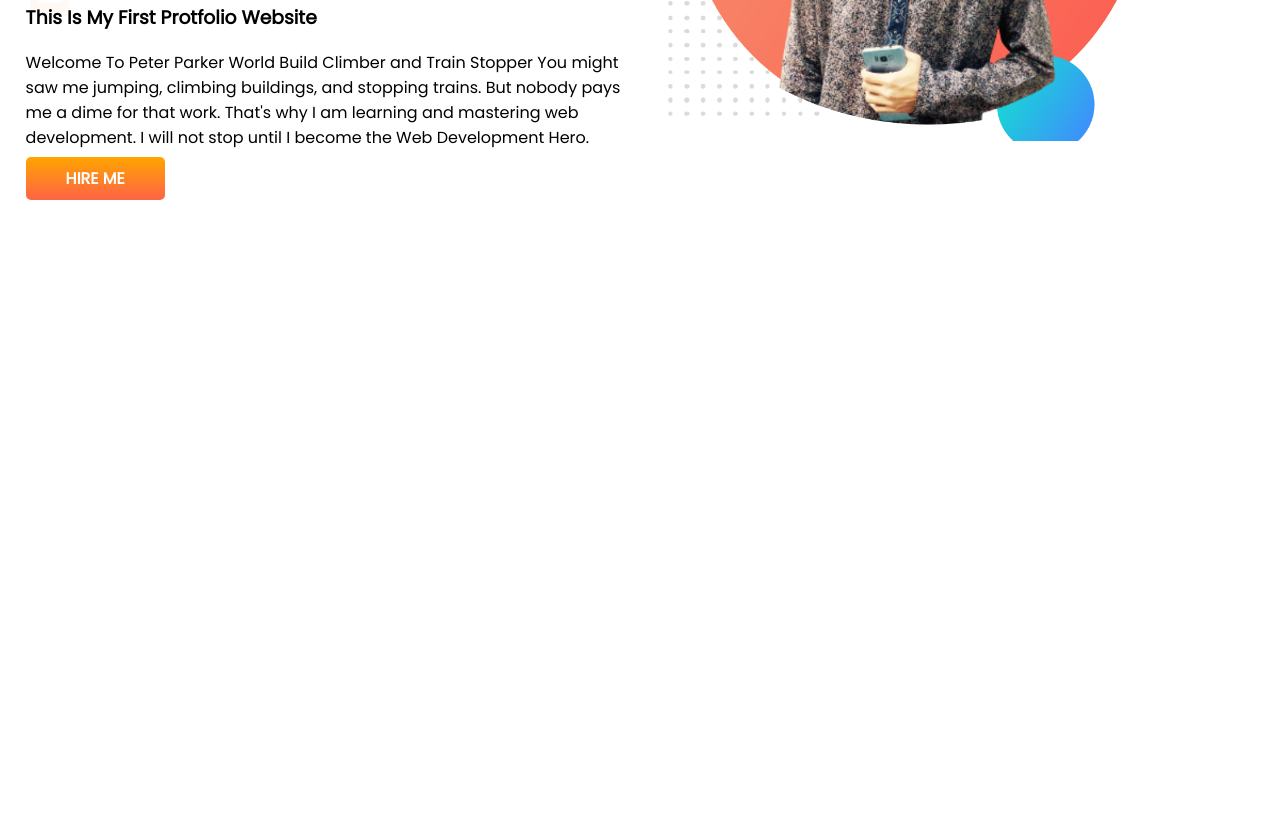
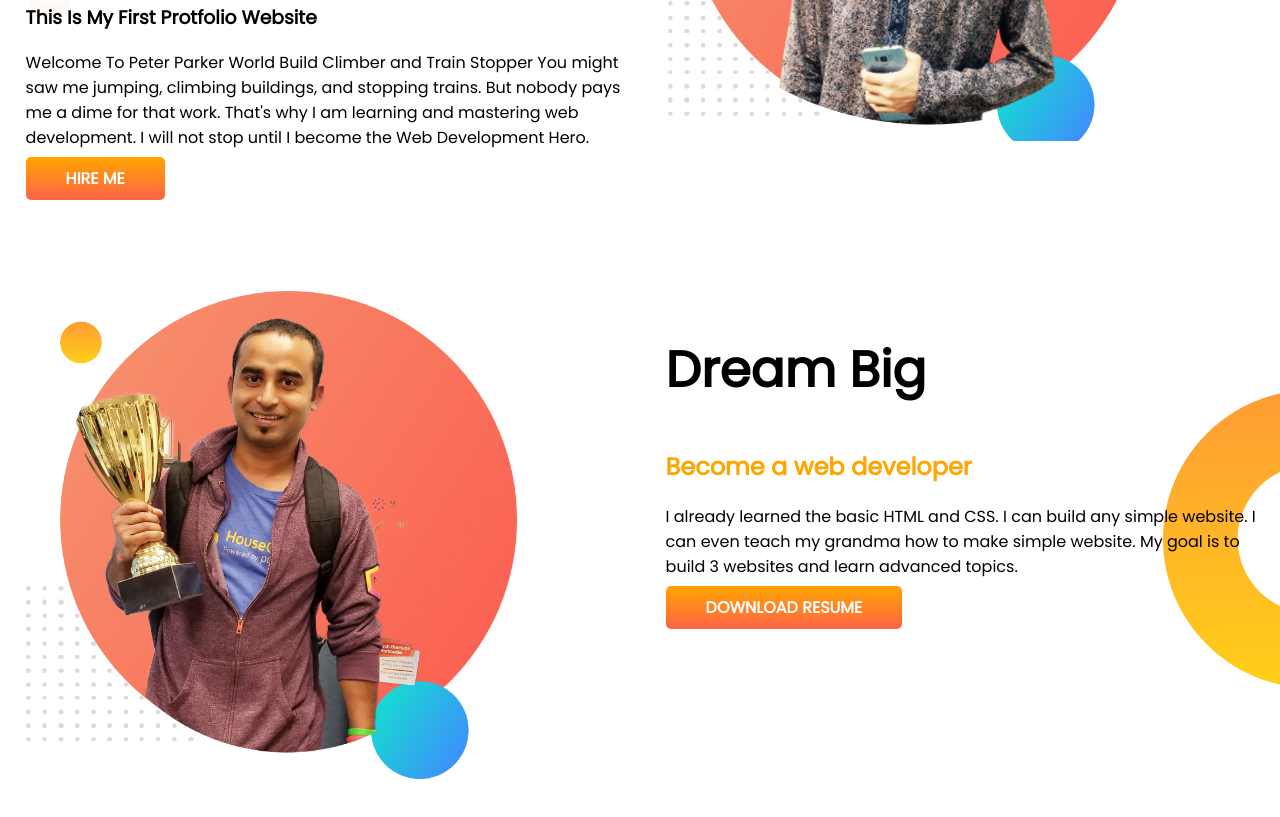
Before and after one commit to Masud404/developer-portfolio, a plain HTML site: page index.html in a window 1280 px wide. Shown: the part 347-1164 px from the top of the page. Before the commit the page ends 800 px from the top, so only its background shows below. Drawn offline with Linux system fonts and the light colour scheme.

Commit message:
dream add

```diff
--- a/index.html
+++ b/index.html
@@ -35,6 +35,20 @@
             <img src="images/Masud.png" alt="Md Masud Hossain">
         </div>
     </section>
+    <section class="dream-big">
+        <div class="half-width">
+            <img src="images/jhankar.png" alt="jhankar">
+        </div>
+        <div class="half-width">
+            <h1>Dream Big</h1>
+            <h2><span class="orange-color">Become a web developer</span></h2>
+            <p>I already learned the basic HTML and CSS. I can build any simple website. I can even teach my grandma how
+                to
+                make simple website. My goal is to build 3 websites and learn advanced topics.</p>
+            <a class="link-button" target="_blank" href="https://www.w3schools.com/">DOWNLOAD RESUME</a>
+
+        </div>
+    </section>
 
 </body>
 
--- a/style.css
+++ b/style.css
@@ -10,6 +10,7 @@ h1{
 }
 section{
     display: flex;
+    margin-bottom: 100px;
 }
 .half-width{
     width: 50%;
@@ -30,3 +31,8 @@ section{
     background-image: url(images/top-banner.png);
     background-repeat: no-repeat;
 }
+.dream-big{
+    background-image: url(images/dream-bg.png);
+    background-repeat: no-repeat;
+    background-position: right;
+}
```
